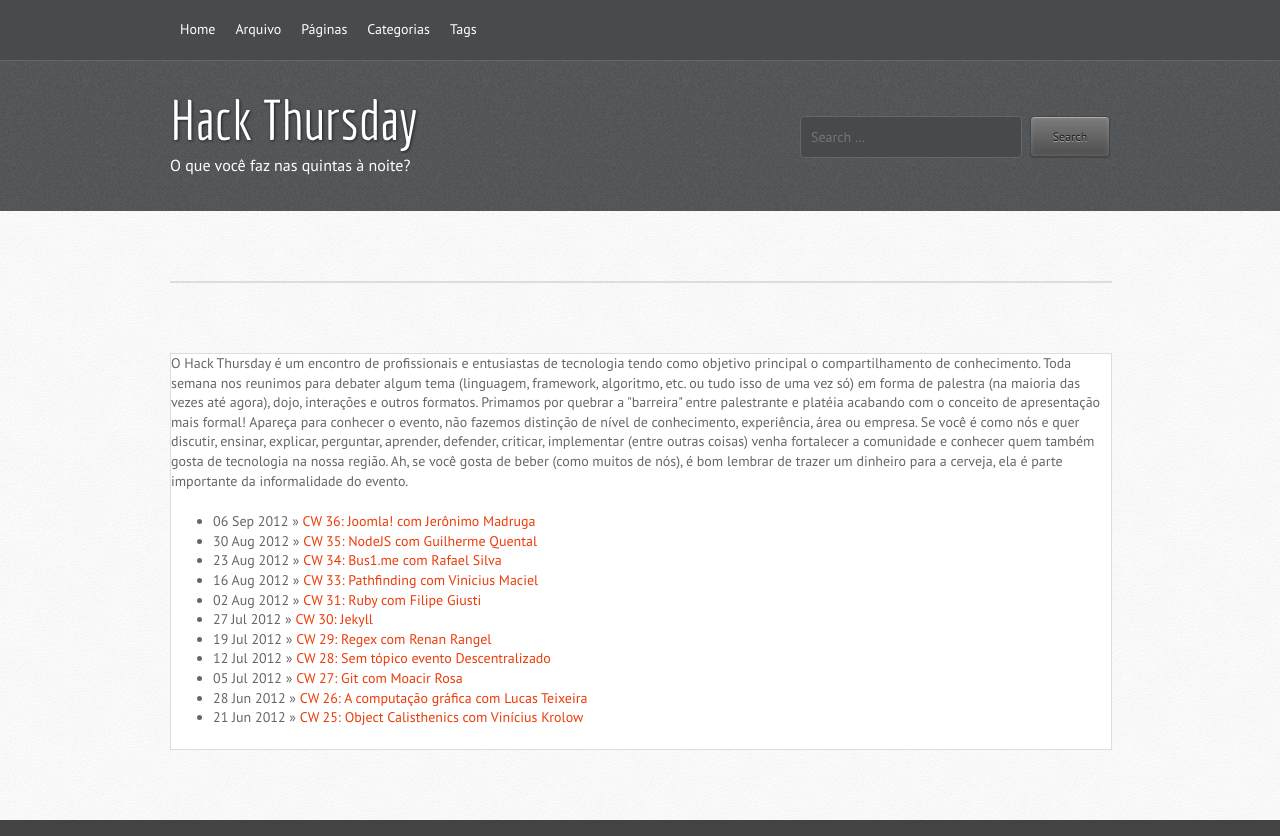
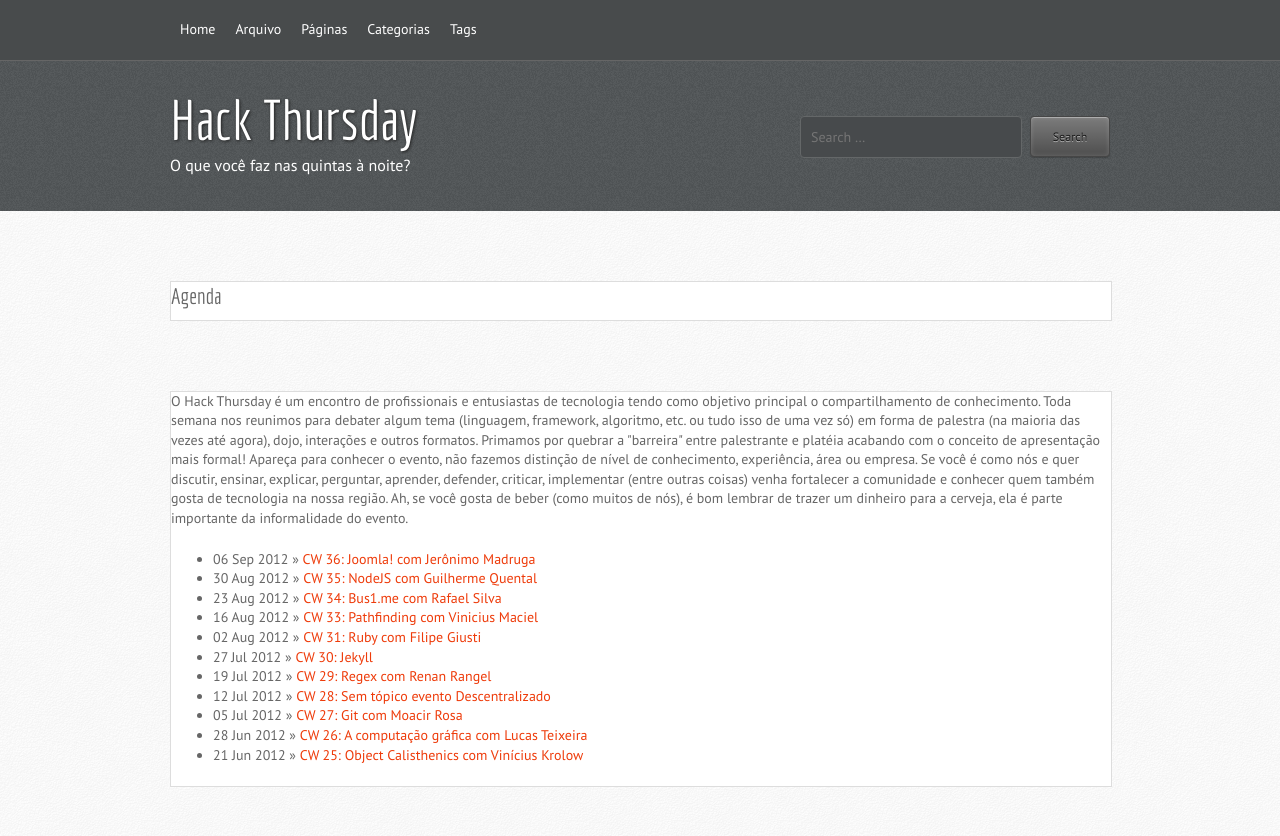
Before and after one commit to rssilva/rssilva.github.com, a Jekyll site: the page built from index.md, in a window 1280 px wide and 900 px high, cut to the strip 0-836 px from the top of the window. Built offline with Jekyll 4.4.1, drawn with Linux system fonts in a browser that asks for light colours.

Commit message:
adding agenda ~crawler~

```diff
--- a/index.md
+++ b/index.md
@@ -5,6 +5,7 @@ tagline:
 ---
 {% include JB/setup %}
 <article class="post type-post status-publish format-gallery hentry category-uncategorized grid_6 cf">
+	<h2>Agenda</h2>
 	<div class="hack-agenda-area">
 
 	</div>
```
